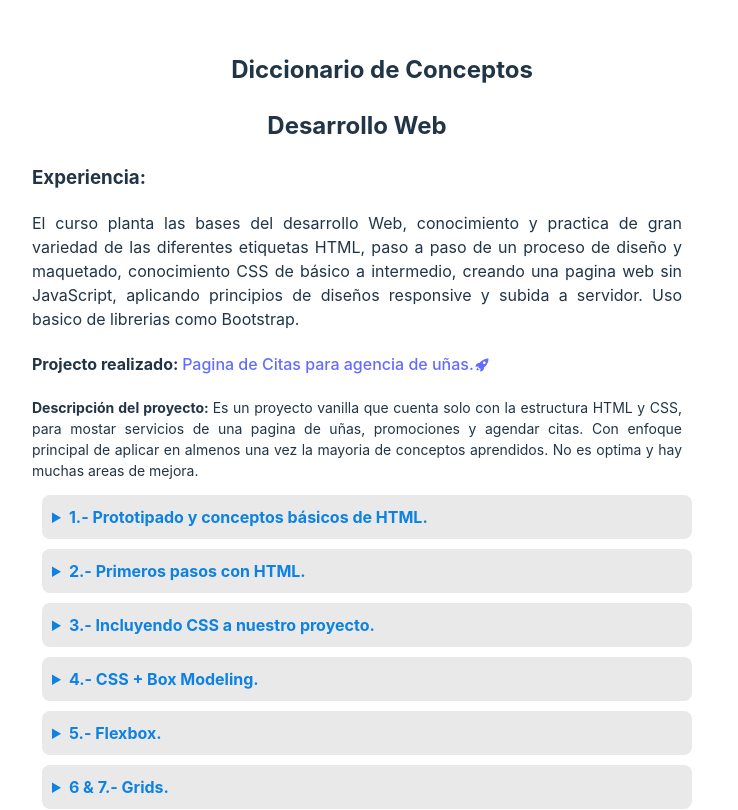
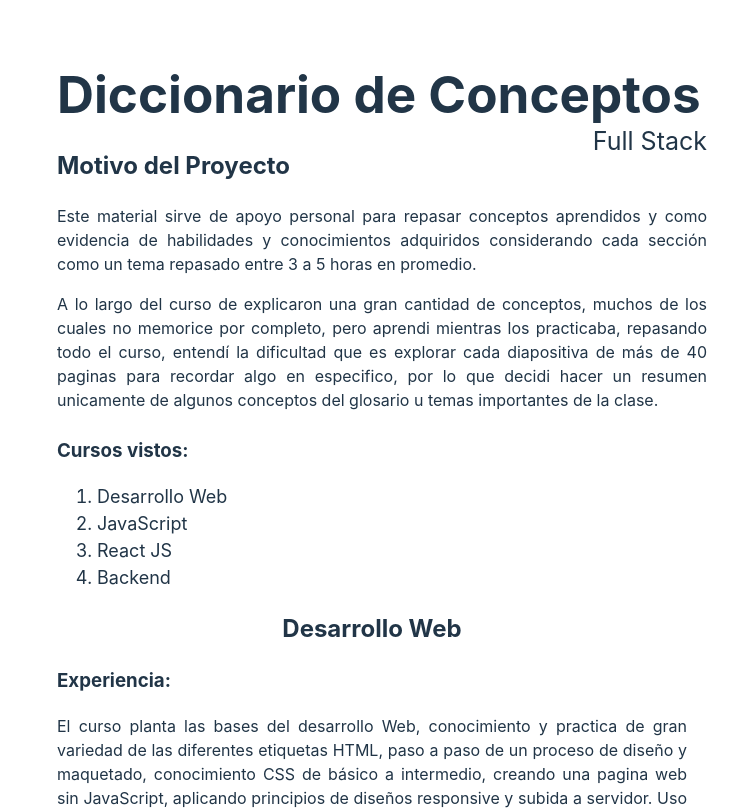
Before and after one commit to joaquinGV/FullStackDictionary, a React (Vite) app: page / in a window 1280 px wide. Shown: the top 810 px of the page, without its empty margins (258-996 px from the left). Built offline with nearby package versions, Linux system fonts and the light colour scheme.

Commit message:
Diccionario completado

```diff
--- a/src/App.css
+++ b/src/App.css
@@ -2,15 +2,10 @@
   max-width: 1280px;
   margin: 0 auto;
   padding: 2rem;
-  text-align: center;
+  text-align: justify;
 }
 
-.logo {
-  height: 6em;
-  padding: 1.5em;
-  will-change: filter;
-  transition: filter 300ms;
-}
+
 .logo:hover {
   filter: drop-shadow(0 0 2em #646cffaa);
 }
@@ -40,3 +35,21 @@
 .read-the-docs {
   color: #888;
 }
+
+.secciones{
+  width: 650px;
+  margin-top: 25px;
+
+}
+
+.secciones ol li {
+  cursor: pointer;
+  font-size: 18px;
+}
+.secciones ol li:hover {
+  color: aquamarine;
+}
+
+.children-div{
+  margin-top: 25px;
+}
--- a/src/App.jsx
+++ b/src/App.jsx
@@ -1,13 +1,18 @@
 import "./App.css";
 import { Backend } from "./Components/Backend";
+import BotonRegresar from "./Components/BotonRegresar";
 import { DesarrolloWeb } from "./Components/DesarrolloWeb";
+import Intro from "./Components/Intro";
 import { JavaScript } from "./Components/JavaScript";
 import { React } from "./Components/React";
 
 function App() {
   return (
     <>
-      <h2>Diccionario de Conceptos</h2>
+      <BotonRegresar />
+      <h1 style={{ marginBottom: 0 }}>Diccionario de Conceptos</h1>
+      <p style={{ marginTop: 0, fontSize: 25, float: "right" }}>Full Stack</p>
+      <Intro />
       <DesarrolloWeb />
       <JavaScript />
       <React />
--- a/src/Components/Backend.jsx
+++ b/src/Components/Backend.jsx
@@ -11,15 +11,15 @@ export function Backend() {
         "El curso repasa rapidamente las bases de javaScript sobre todo las clases, para empezar a utilizar Node.js y Express, creación de una API basica e irla reestructurando clase por clase conforme los temas son vistos, haciendola cada vez más robusta, aplicando una gran variedad de temas, con muchos más entregables en comparación a cursos previos y uso de diversas herramientas que fueron optimizandose, uso de librerias nuevas como: zod, pm2, winston, swagger, nodemailer, bcrypt, dotenv, cors, passport, faker, entre otras. Incluso frameworks como Nest.js, base de datos con MongoDB y Atlas. Un programa extenso, el cual ha transformado y refactorizado en repetidas ocasiones pera crear una API escalable, segura y dividida por capas. "
       }
       url={
-        "https://joaquingv.github.io/starsjewerly/PreEntrega3-GonzalezVazquez/paginas/cita.html#"
+        "https://github.com/joaquinGV/backendCourse/tree/main/Clase39_entregable"
       }
-      proyectTitle={"API de ECOMMERCE (Usuarios, Productos, Carritos y Tickets)"}
+      proyectTitle={
+        "API de ECOMMERCE (Usuarios, Productos, Carritos y Tickets)"
+      }
       proyectDescription={
         "El proyecto sigue en curso y aplicandole testing entre otras optimizaciones de front-end, funcional, segura y usable por cualquiera. Se puede acceder a la documentación en la cual registrandose e iniciando sesion se le brinda un codigo JWT, el cual dependiendo el nivel de autorizacion registrado, tienen diferentes niveles de accesibilidad a los distintos endpoints, ejemplo: crear un producto siendo usuario PREMIUM y no como USER, como ADMIN no pueden realizar compras. Accede aqui ➪ "
       }
-      proyectUrl={
-        "https://backendapi-development.up.railway.app/api/docs/"
-      }
+      proyectUrl={"https://backendapi-development.up.railway.app/api/docs/"}
       proyectText={"Documentación API."}
     >
       <Concept number={1} titulo={"Principios básicos de JavaScript"}>
--- /dev/null
+++ b/src/Components/BotonRegresar.css
@@ -0,0 +1,17 @@
+.boton-regresar {
+    position: fixed;
+    bottom: 20px;
+    right: 20px;
+    opacity: 0;
+    visibility: hidden;
+    transition: opacity 0.3s ease, visibility 0.3s ease;
+  }
+
+  .boton-regresar.visible {
+    opacity: 1;
+    visibility: visible;
+  }
+
+  .arrowup{
+    color: rgb(115, 182, 197);
+  }
--- /dev/null
+++ b/src/Components/BotonRegresar.jsx
@@ -0,0 +1,41 @@
+import { useState, useEffect } from "react";
+import "./BotonRegresar.css"; // Importa el archivo CSS con estilos personalizados
+import { FaArrowCircleUp } from "react-icons/fa";
+
+function BotonRegresar() {
+  const [mostrarBoton, setMostrarBoton] = useState(false);
+
+  // Maneja el evento de scroll
+  const handleScroll = () => {
+    if (window.scrollY > 0) {
+      setMostrarBoton(true);
+    } else {
+      setMostrarBoton(false);
+    }
+  };
+
+  // Agrega un listener de scroll al montar el componente
+  useEffect(() => {
+    window.addEventListener("scroll", handleScroll);
+    // Remueve el listener al desmontar el componente
+    return () => {
+      window.removeEventListener("scroll", handleScroll);
+    };
+  }, []);
+
+  // Maneja el click en el botón para regresar al inicio
+  const handleClick = () => {
+    window.scrollTo({ top: 0, behavior: "smooth" });
+  };
+
+  return (
+    <button
+      className={`boton-regresar ${mostrarBoton ? "visible" : ""}`}
+      onClick={handleClick}
+    >
+      <FaArrowCircleUp className="arrowup" size={32} />
+    </button>
+  );
+}
+
+export default BotonRegresar;
--- a/src/Components/Concept.css
+++ b/src/Components/Concept.css
@@ -1,7 +1,6 @@
 
 .concept-details {
-    width: 650px;
-    margin-right: 50px;
+    width: 630px;
     text-align: justify;
 }
 
@@ -74,7 +73,6 @@ li{
   font-size: 14px;
 }
 
-
 .rounded-p{
   border-radius: 0 0 8px 8px;
 }
--- a/src/Components/DesarrolloWeb.jsx
+++ b/src/Components/DesarrolloWeb.jsx
@@ -5,7 +5,7 @@ import { Section } from "./Section";
 export function DesarrolloWeb() {
   return (
     <Section
-      id="Desarrollo Web"
+      id="DesarrolloWeb"
       title={"Desarrollo Web"}
       experiencia={
         "El curso planta las bases del desarrollo Web, conocimiento y practica de gran variedad de las diferentes etiquetas HTML, paso a paso de un proceso de diseño y maquetado, conocimiento CSS de básico a intermedio, creando una pagina web sin JavaScript, aplicando principios de diseños responsive y subida a servidor. Uso basico de librerias como Bootstrap."
--- /dev/null
+++ b/src/Components/Intro.jsx
@@ -0,0 +1,46 @@
+import React from "react";
+
+function Intro() {
+  const redireccionarSeccion = (id) => {
+    const elemento = document.getElementById(id);
+    console.log(elemento);
+    if (elemento) {
+      elemento.scrollIntoView({ behavior: "smooth" }); // Desplaza suavemente hacia la sección
+    }
+  };
+
+  return (
+    <>
+      <div className="secciones">
+        <h2>Motivo del Proyecto</h2>
+        <p>
+          Este material sirve de apoyo personal para repasar conceptos
+          aprendidos y como evidencia de habilidades y conocimientos adquiridos
+          considerando cada sección como un tema repasado entre 3 a 5 horas en
+          promedio.
+        </p>
+        <p>
+          A lo largo del curso de explicaron una gran cantidad de conceptos,
+          muchos de los cuales no memorice por completo, pero aprendi mientras
+          los practicaba, repasando todo el curso, entendí la dificultad que es
+          explorar cada diapositiva de más de 40 paginas para recordar algo en
+          especifico, por lo que decidi hacer un resumen unicamente de algunos
+          conceptos del glosario u temas importantes de la clase.
+        </p>
+      </div>
+      <div className="secciones">
+        <h3>Cursos vistos:</h3>
+        <ol>
+          <li onClick={() => redireccionarSeccion("DesarrolloWeb")}>
+            Desarrollo Web
+          </li>
+          <li onClick={() => redireccionarSeccion("JavaScript")}>JavaScript</li>
+          <li onClick={() => redireccionarSeccion("React")}>React JS</li>
+          <li onClick={() => redireccionarSeccion("Backend")}>Backend</li>
+        </ol>
+      </div>
+    </>
+  );
+}
+
+export default Intro;
--- a/src/Components/Section.jsx
+++ b/src/Components/Section.jsx
@@ -1,6 +1,7 @@
 import { IoIosRocket } from "react-icons/io";
 
 export function Section({
+  id,
   title,
   url,
   experiencia,
@@ -11,7 +12,7 @@ export function Section({
   children,
 }) {
   return (
-    <div className="concept-details">
+    <div className="concept-details" id={id}>
       <h2 style={{ textAlign: "center" }}>{title}</h2>
       <section>
         <h3>Experiencia:</h3>
@@ -37,7 +38,7 @@ export function Section({
           ""
         )}
       </section>
-      {children}
+      <div className="children-div">{children}</div>
     </div>
   );
 }
```
